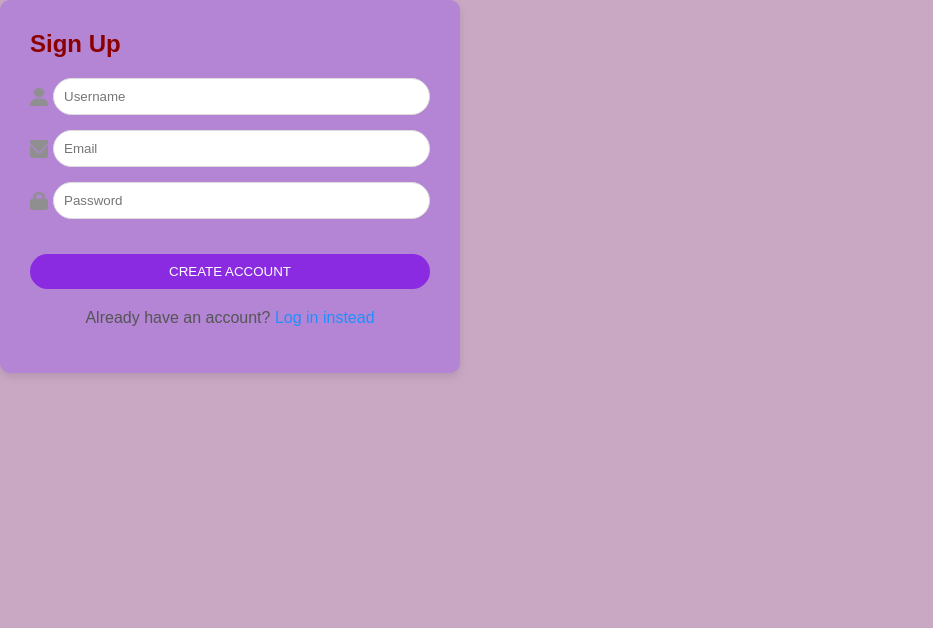
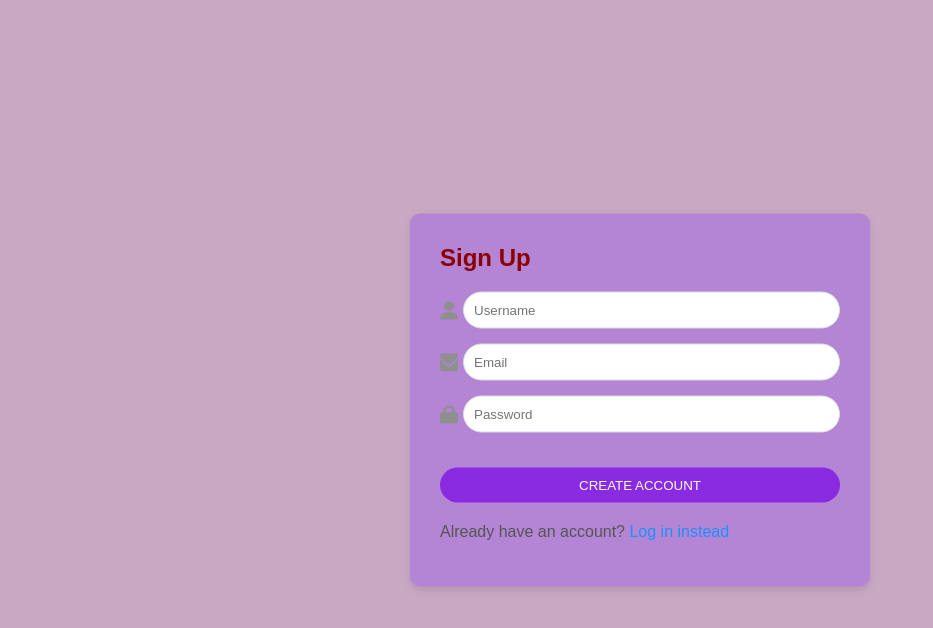
Before and after one commit to MokayaBenedict/GSNECW-FRONTEND, a React (Vite) app in the folder gsnecw-frontend/: page /signup in a window 1280 px wide. Shown: the top 628 px of the page, without its empty margins (0-933 px from the left). Built offline with nearby package versions, Linux system fonts and the light colour scheme.

Commit message:
fixed the login and signup forms

```diff
--- a/gsnecw-frontend/src/components/Login.css
+++ b/gsnecw-frontend/src/components/Login.css
@@ -1,20 +1,22 @@
-/* body {
+.login-container {
     margin: 0;
     font-family: Arial, sans-serif;
     background-color: pink;
     display: flex;
-    justify-content: center;
-    align-items: center;
-    height: 100vh;
+
+
   }
-   */
+
   .login-container {
     display: flex;
     flex-direction: column;
-    justify-content: center;
-    align-items: center;
+
+   position: absolute;
     background: #b385d4;
+    top: 50%;
+    left: 50%;
     padding: 30px;
+    transform: translate(-50%, -50%);
     border-radius: 10px;
     box-shadow: 0 4px 8px rgba(0, 0, 0, 0.1);
     width: 400px;
--- a/gsnecw-frontend/src/components/ProductCard.css
+++ b/gsnecw-frontend/src/components/ProductCard.css
@@ -14,7 +14,7 @@ section {
   align-items: center;
   justify-content: start;
   width: 328px;
-  /* max-width: 28rem;  */
+   /* max-width: 28rem;   */
   background-color: #fff;
   border: 1px solid #ddd;
   border-radius: 8px;
@@ -23,7 +23,7 @@ section {
 }
 
 .image-container {
-  width: 100%;
+  width: 80%;
   height: 200px;
   display: flex;
   align-items: center;
@@ -35,7 +35,7 @@ section {
 
 .product-image {
   height: 90%;
-  width: 100%;
+  width: 60%;
   align-items: center;
 }
 
--- a/gsnecw-frontend/src/components/Signup.css
+++ b/gsnecw-frontend/src/components/Signup.css
@@ -1,20 +1,22 @@
-/* body {
+
+  .signup-container {
     margin: 0;
     font-family: Arial, sans-serif;
     background-color: pink;
     display: flex;
-    justify-content: center;
-    align-items: center;
-    height: 100vh;
-  } */
 
+
+  }
   .signup-container {
     display: flex;
     flex-direction: column;
-    justify-content: center;
-    align-items: center;
+
+   position: absolute;
     background: #b385d4;
+    top: 50%;
+    left: 50%;
     padding: 30px;
+    transform: translate(-50%, -50%);
     border-radius: 10px;
     box-shadow: 0 4px 8px rgba(0, 0, 0, 0.1);
     width: 400px;
--- a/gsnecw-frontend/src/components/store.css
+++ b/gsnecw-frontend/src/components/store.css
@@ -46,7 +46,7 @@
     /* padding: 30px; */
     gap: 2rem;
     overflow: hidden;
-    margin-top: 100px;
+    margin-top: 200px;
 
 
 }
```
